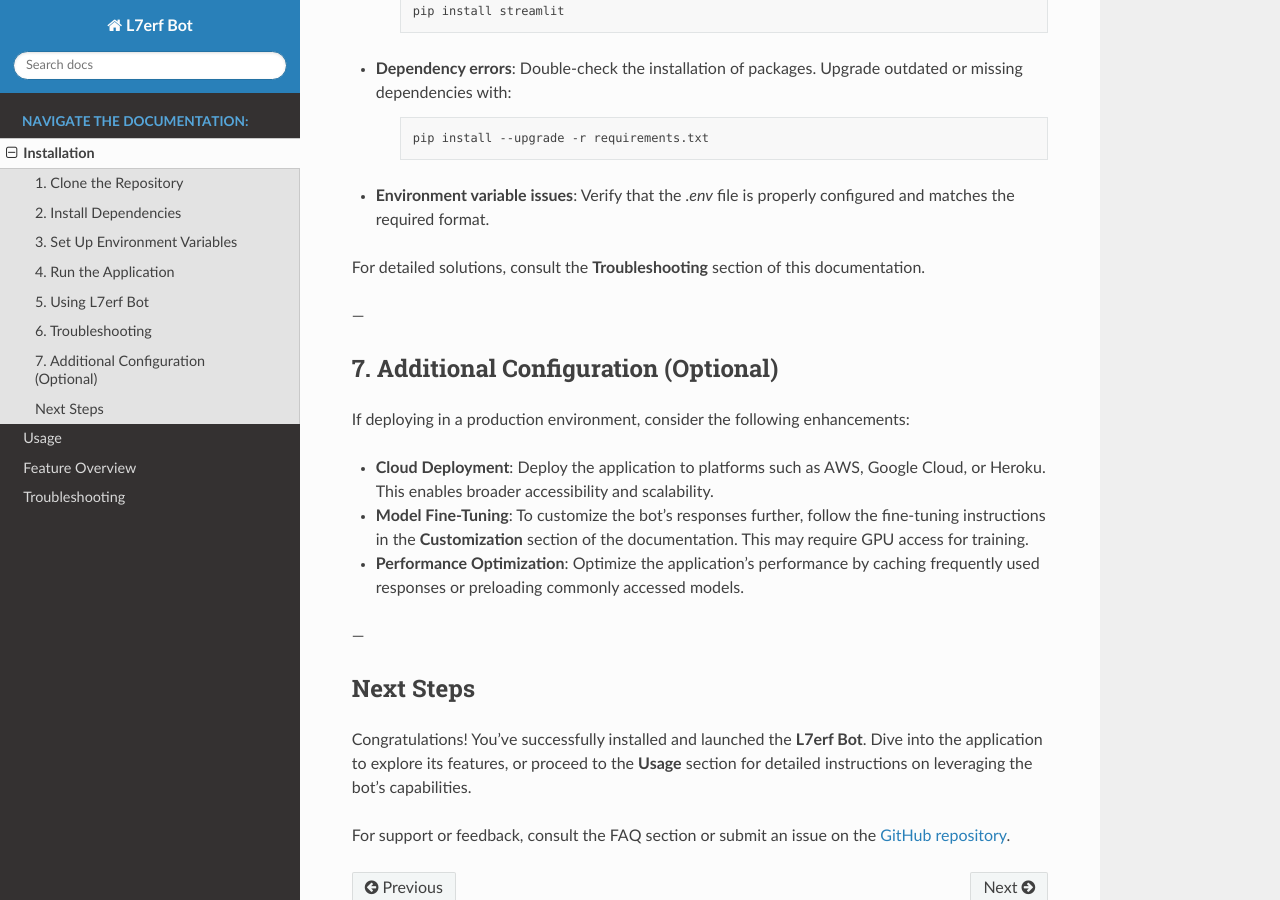
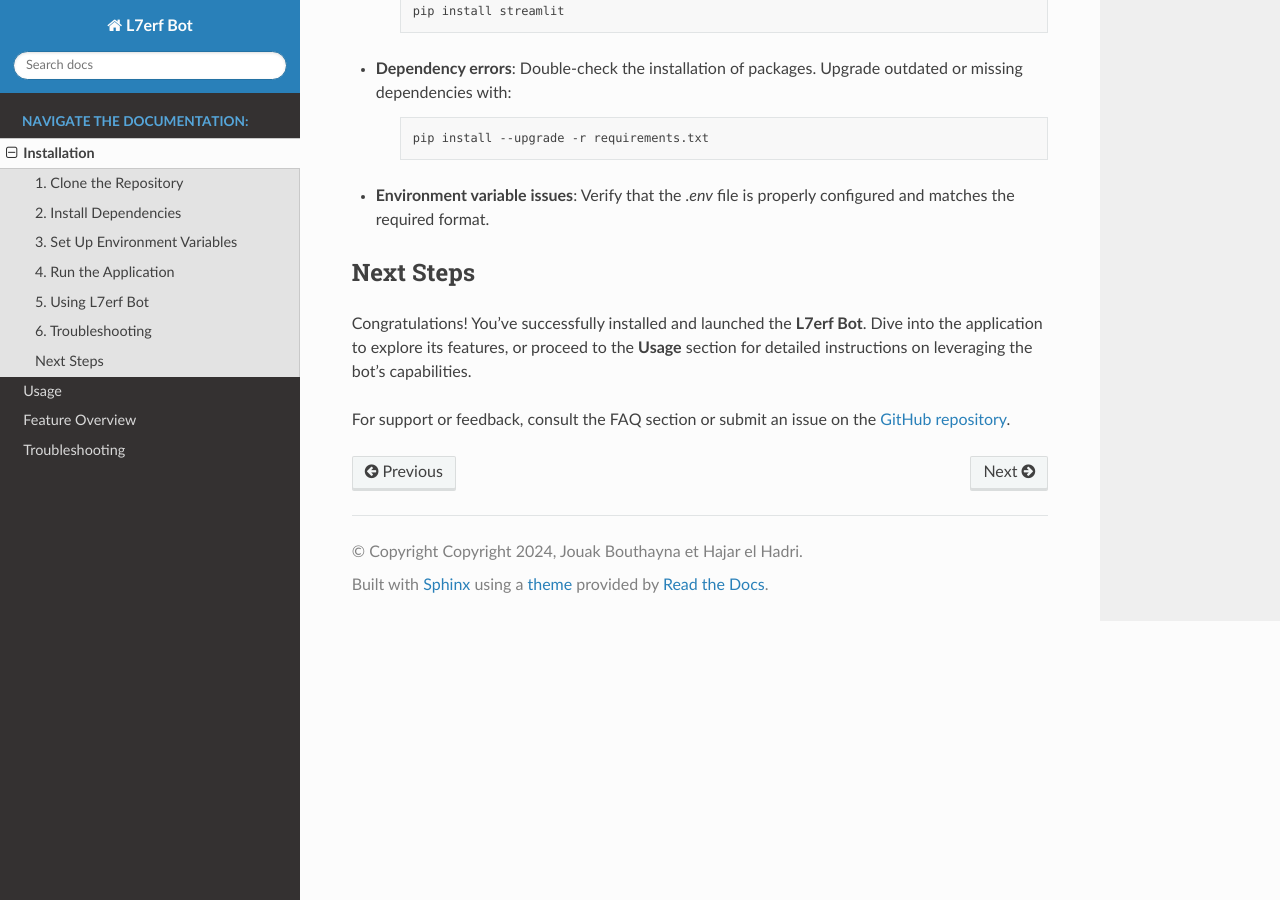
Before and after one commit to BettyJk/L7erf, a Sphinx documentation site: the page built from docs/installation.rst, in a window 1280 px wide and 900 px high, scrolled down 2567 px. Built offline with Sphinx 7.4.7 and the Read the Docs theme 3.1.0, drawn with Linux system fonts in a browser that asks for light colours; pages that are not in the unit, such as notebooks, are missing from menus.

Commit message:
Update installation.rst

```diff
--- a/docs/installation.rst
+++ b/docs/installation.rst
@@ -119,25 +119,8 @@
 
 - **Environment variable issues**: Verify that the `.env` file is properly configured and matches the required format.
 
-For detailed solutions, consult the **Troubleshooting** section of this documentation.
 
----
 
-7. Additional Configuration (Optional)
---------------------------------------
-
-If deploying in a production environment, consider the following enhancements:
-
-- **Cloud Deployment**:
-  Deploy the application to platforms such as AWS, Google Cloud, or Heroku. This enables broader accessibility and scalability.
-
-- **Model Fine-Tuning**:
-  To customize the bot’s responses further, follow the fine-tuning instructions in the **Customization** section of the documentation. This may require GPU access for training.
-
-- **Performance Optimization**:
-  Optimize the application's performance by caching frequently used responses or preloading commonly accessed models.
-
----
 
 Next Steps
 ----------
```
